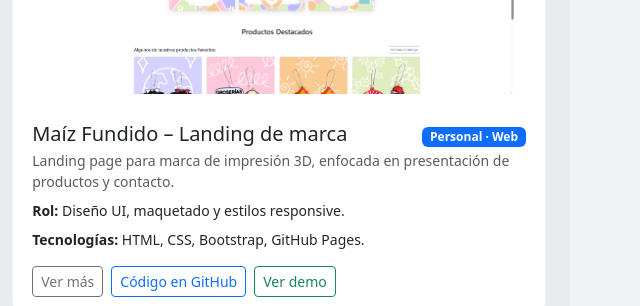
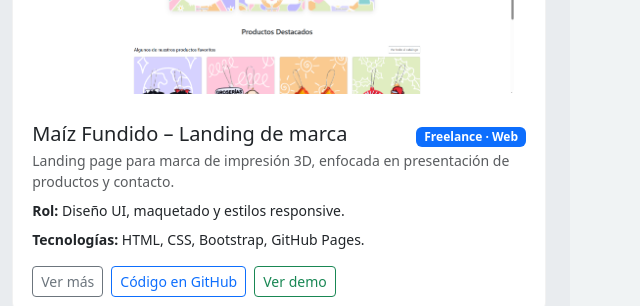
Before and after one commit to Angie-Torres-M/MiPortafolio_AngieTorres, a plain HTML site: page index.html in a window 1280 px wide. Shown: the part 1700-2006 px from the top of the page, 640-1280 px from the left. Drawn offline with nearby package versions, Linux system fonts and the light colour scheme.

Commit message:
Change badge text from 'Personal' to 'Freelance'

```diff
--- a/index.html
+++ b/index.html
@@ -292,7 +292,7 @@
 
                             <div class="project-header">
                                 <h3 class="h5 mb-1">Maíz Fundido – Landing de marca</h3>
-                                <span class="badge text-bg-primary">Personal · Web</span>
+                                <span class="badge text-bg-primary">Freelance · Web</span>
                             </div>
 
                             <p class="small text-muted mb-2">
```
